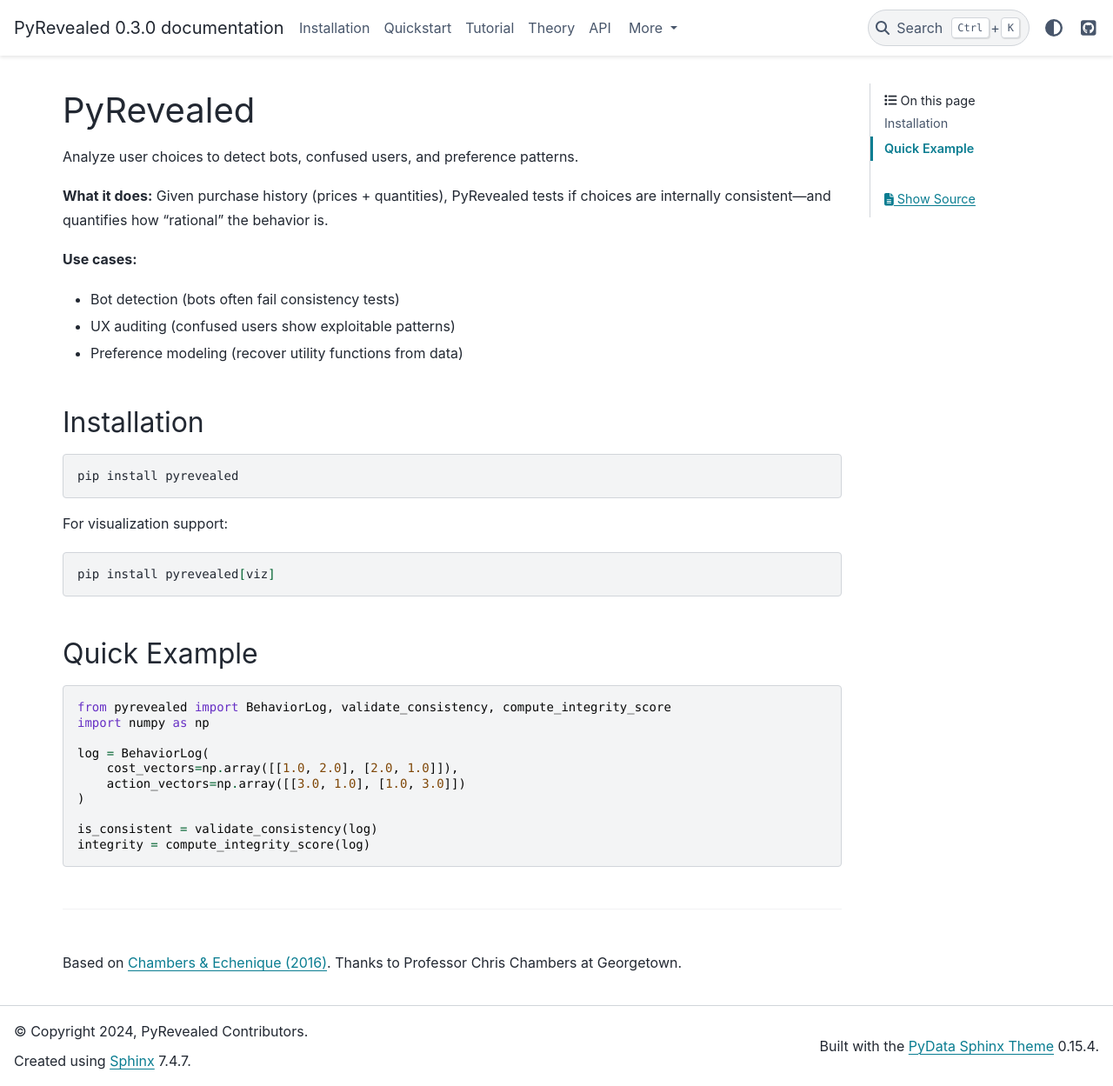
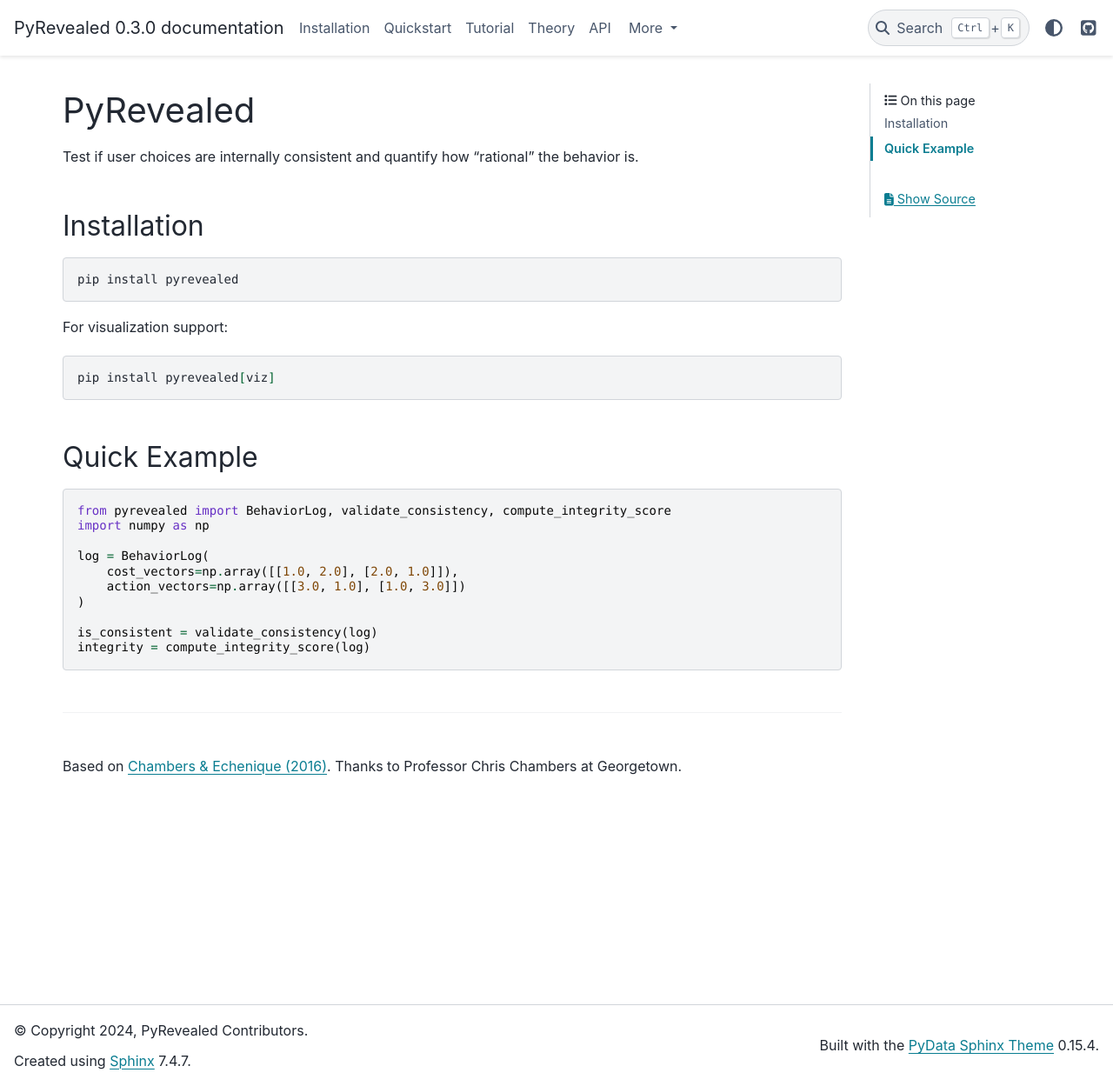
Before and after one commit to rawatpranjal/PyRevealed, a Sphinx documentation site: the page built from docs/index.rst, in a window 1280 px wide and 1249 px high. Shown: the whole window at 87% size. Built offline with Sphinx 7.4.7 and the PyData theme 0.15.4, drawn with Linux system fonts in a browser that asks for light colours.

Commit message:
Simplify index intro to one line
🤖 Generated with [Claude Code](https://claude.com/claude-code)

Co-Authored-By: Claude Opus 4.5 <noreply@anthropic.com>

```diff
--- a/docs/index.rst
+++ b/docs/index.rst
@@ -1,15 +1,7 @@
 PyRevealed
 ==========
 
-Analyze user choices to detect bots, confused users, and preference patterns.
-
-**What it does:** Given purchase history (prices + quantities), PyRevealed tests if choices are internally consistent—and quantifies how "rational" the behavior is.
-
-**Use cases:**
-
-- Bot detection (bots often fail consistency tests)
-- UX auditing (confused users show exploitable patterns)
-- Preference modeling (recover utility functions from data)
+Test if user choices are internally consistent and quantify how "rational" the behavior is.
 
 Installation
 ------------
```
